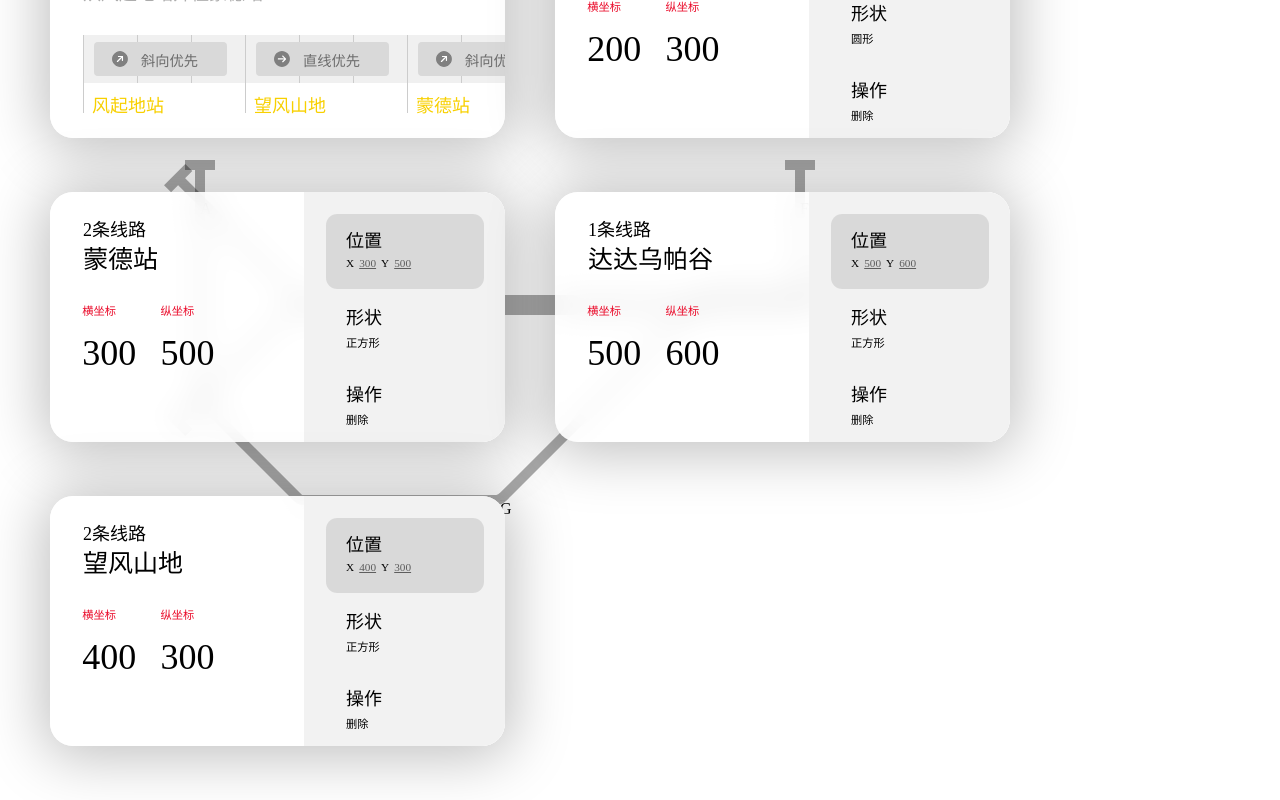
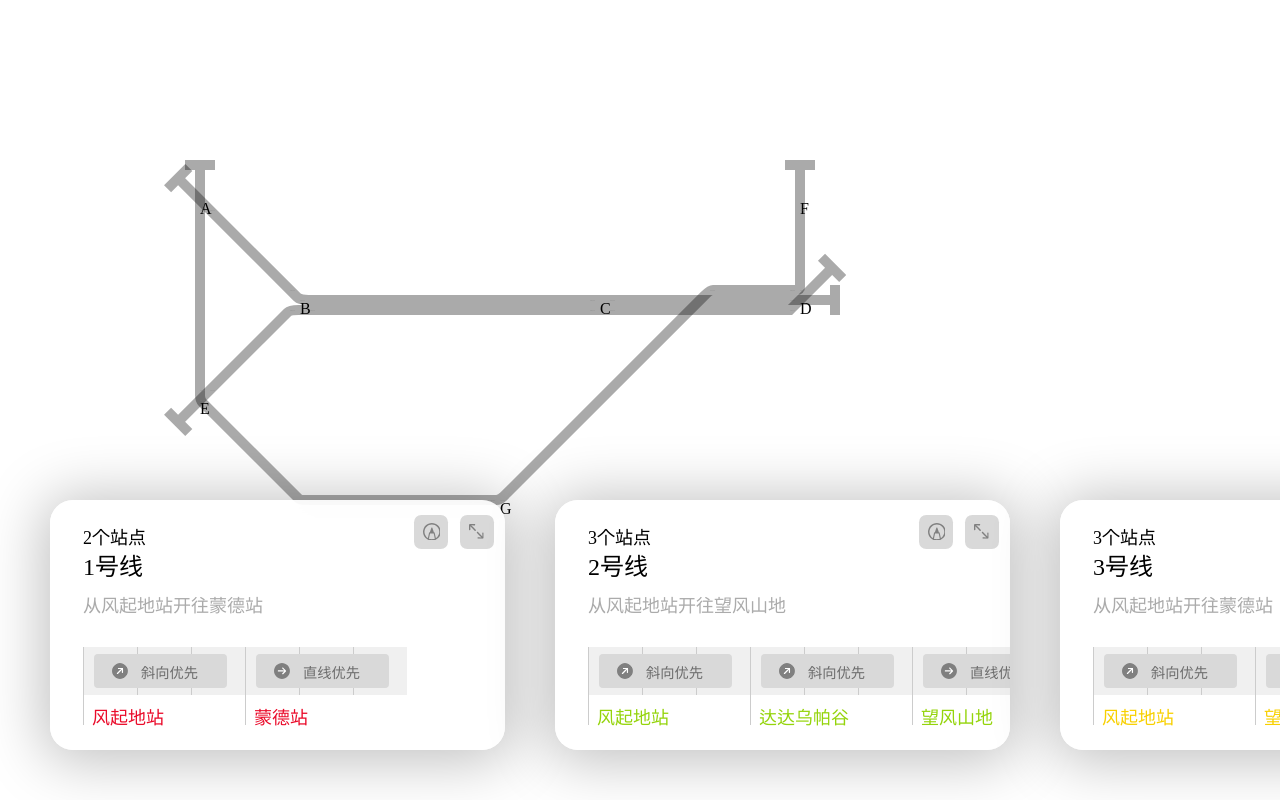
Before and after one commit to RyanEdo/mini-metro-web, a React (Create React App) app: page / in a window 1280 px wide. Built offline with nearby package versions, Linux system fonts and the light colour scheme.

Commit message:
cards done

```diff
--- a/src/Common/AutoGrowthInput.scss
+++ b/src/Common/AutoGrowthInput.scss
@@ -24,6 +24,7 @@
         &:disabled{
             appearance: none;
             color: inherit;
+            opacity: inherit;
         }
     }
 
--- a/src/Common/util.ts
+++ b/src/Common/util.ts
@@ -1,4 +1,4 @@
-import { MouseEvent } from "react";
+import { MouseEvent, WheelEventHandler } from "react";
 
 export const mapToArr = (map: Map<any, any>) => {
   const arr: any[] = [];
@@ -31,3 +31,30 @@ export const arrayToMap = <T>(
   }
   return resultMap;
 };
+
+export const onWheelX: WheelEventHandler = (event) => {
+  event.stopPropagation();
+  event.preventDefault();
+  const { currentTarget, deltaY } = event;
+  currentTarget.scrollBy({
+    top: 0,
+    left: deltaY,
+    behavior: "auto",
+  });
+};
+
+export const onWheelY: WheelEventHandler = (event) => {
+  const { currentTarget, deltaY } = event;
+  currentTarget.scrollBy({
+    top: deltaY,
+    left: 0,
+    behavior: "auto",
+  });
+  const {scrollHeight, clientHeight, scrollTop} = currentTarget;
+  const scrollMax = scrollTop === scrollHeight-clientHeight && deltaY>0;
+  const scrollMin = scrollTop === 0 && deltaY<0;
+  if(!(scrollMax||scrollMin)){
+    event.stopPropagation();
+    event.preventDefault();
+  }
+};
--- a/src/Render/Card/Cards.scss
+++ b/src/Render/Card/Cards.scss
@@ -3,4 +3,21 @@
     bottom: 0;
     // left: -65px;
     // zoom: 0.85
+    width: 100vw;
+    height: 370px;
+    overflow-x: scroll;
+    overflow-y: visible;
+    white-space: nowrap;
+    padding-top: 70px;
+    box-sizing: border-box;
+    &::-webkit-scrollbar {
+        display: none;
+        // width: 0.01px;
+    }
+    &>div{
+        margin-left: 50px;
+        &:last-child{
+            margin-right: 50px;
+        }
+    }
 }
--- a/src/Render/Card/Cards.tsx
+++ b/src/Render/Card/Cards.tsx
@@ -6,7 +6,7 @@ import { LineCard } from "./LineCard";
 import "./Cards.scss";
 import { StationCard } from "./StationCard";
 import { UserDataType } from "../../Data/UserData";
-import { mapToArr } from "../../Common/util";
+import { mapToArr, onWheelX, onWheelY } from "../../Common/util";
 import { showConfirmationInterface } from "../Delete/DeleteConfirmation";
 
 export function Cards({
@@ -20,7 +20,10 @@ export function Cards({
 }) {
   const { lines, stations } = data;
   return (
-    <div className="cards">
+    <div
+      className="cards"
+      onWheel={onWheelX}
+    >
       {mapToArr(lines).map((line) => (
         <LineCard
           setData={setData}
--- a/src/Render/Card/LineCard.scss
+++ b/src/Render/Card/LineCard.scss
@@ -4,8 +4,8 @@
     border-radius: 23px;
     box-shadow: 0 4px 59px 7px rgba(0, 0, 0, 0.25);
     display: inline-block;
-    margin-left: 50px;
-    margin-bottom: 50px;
+    // margin-left: 50px;
+    // margin-bottom: 50px;
     // zoom: 0.8;
     --margin-left: 33px;
     background-color: rgba(255, 255, 255, 0.863);
--- a/src/Render/Card/LineCard.tsx
+++ b/src/Render/Card/LineCard.tsx
@@ -10,7 +10,7 @@ import EditIcon from "../../Resource/Icon/edit.svg";
 
 import classNames from "classnames";
 import { LineProps, UserDataType, useData } from "../../Data/UserData";
-import { mapToArr, scrollOptimize } from "../../Common/util";
+import { mapToArr, onWheelX, onWheelY, scrollOptimize } from "../../Common/util";
 import { AutoGrowthInput } from "../../Common/AutoGrowthInput";
 import { colorSH, colorSHMap } from "../../Common/color";
 import { showConfirmationInterface } from "../Delete/DeleteConfirmation";
@@ -70,14 +70,7 @@ export function LineCard({
         return (
           <div
             className="name-detail"
-            onWheel={(event) => {
-              const { currentTarget, deltaY } = event;
-              currentTarget.scrollBy({
-                top: 0,
-                left: deltaY,
-                behavior: "auto",
-              });
-            }}
+            onWheel={onWheelX}
           >
             <div className="name-item sign">
               <div className="title">标识</div>
@@ -220,14 +213,7 @@ export function LineCard({
           <div
             className="station-bar"
             style={expend ? { width: expendWidth } : {}}
-            onWheel={(event) => {
-              const { currentTarget, deltaY } = event;
-              currentTarget.scrollBy({
-                top: 0,
-                left: deltaY,
-                behavior: "auto",
-              });
-            }}
+            onWheel={onWheelY}
           >
             <div className="add-first"></div>
             {getStationsInThisLine().map((station) => {
@@ -274,6 +260,7 @@ export function LineCard({
             className={classNames({
               "edit-tools": 1,
             })}
+            onWheel={onWheelY}
           >
             <div
               className={classNames({
--- a/src/Render/Card/StationCard.scss
+++ b/src/Render/Card/StationCard.scss
@@ -4,8 +4,8 @@
     border-radius: 23px;
     box-shadow: 0 4px 59px 7px rgba(0, 0, 0, 0.25);
     display: inline-block;
-    margin-left: 50px;
-    margin-bottom: 50px;
+    // margin-left: 50px;
+    // margin-bottom: 50px;
 
     // zoom: 0.8;
     --margin-left: 33px;
--- a/src/Render/Card/StationCard.tsx
+++ b/src/Render/Card/StationCard.tsx
@@ -7,19 +7,18 @@ import { StationProps, UserDataType, useData } from "../../Data/UserData";
 import shapes from "../../Resource/Shape/shape";
 import { Shape } from "../../Data/Shape";
 import { AutoGrowthInput } from "../../Common/AutoGrowthInput";
-import { scrollOptimize } from "../../Common/util";
+import { onWheelY, scrollOptimize } from "../../Common/util";
 import { showConfirmationInterface } from "../Delete/DeleteConfirmation";
 export function StationCard({
   station,
   setData,
   data,
-  showConfirmation
+  showConfirmation,
 }: {
   station: StationProps;
   setData: Dispatch<SetStateAction<UserDataType>>;
   data: UserDataType;
-  showConfirmation?: showConfirmationInterface
-
+  showConfirmation?: showConfirmationInterface;
 }) {
   const {
     stationName,
@@ -112,19 +111,31 @@ export function StationCard({
       }
       case "operation": {
         return (
-          <div className="operation-detail">
+          <div className="operation-detail" onWheel={onWheelY}>
             <div className="operation-item">以此为起点新建线路...</div>
             {lineIds.map((lineId) => {
               const line = getLineById(lineId);
-              const index = line?.stationIds.findIndex(x=>x===stationId);
-              const {lineName} = line!;
-              return <div className="operation-item delete" onClick={()=>{
-                showConfirmation!({line,station});
-              }} >从{lineName}的第{index!+1}站移除...</div>;
+              const index = line?.stationIds.findIndex((x) => x === stationId);
+              const { lineName } = line!;
+              return (
+                <div
+                  className="operation-item delete"
+                  onClick={() => {
+                    showConfirmation!({ line, station });
+                  }}
+                >
+                  从{lineName}的第{index! + 1}站移除...
+                </div>
+              );
             })}
-            <div className="operation-item delete" onClick={()=>{
-                showConfirmation!({station});
-            }}>删除站点...</div>
+            <div
+              className="operation-item delete"
+              onClick={() => {
+                showConfirmation!({ station });
+              }}
+            >
+              删除站点...
+            </div>
           </div>
         );
       }
@@ -146,6 +157,7 @@ export function StationCard({
             className={classNames({
               "edit-tools": 1,
             })}
+            onWheel={onWheelY}
           >
             <div
               className={classNames({
--- a/src/Render/Delete/DeleteConfirmation.tsx
+++ b/src/Render/Delete/DeleteConfirmation.tsx
@@ -54,7 +54,7 @@ export const DeleteConfirmation = forwardRef(function (
     Array.isArray(stationIds) && stationIds.findIndex((x) => x === stationId)+1;
   const subTitle = `不再作为${lineName}的第${index}站`;
     return (
-      <div className={classNames({"delete-confirmation-container":1, show})}>
+      <div className={classNames({"delete-confirmation-container":1, show})} onClick={() => setShow(false)}>
         <div className="delete-confirmation">
           <div className="title">{title}</div>
           {remove ? <div className="sub-title">{subTitle}</div> : <></>}
```
